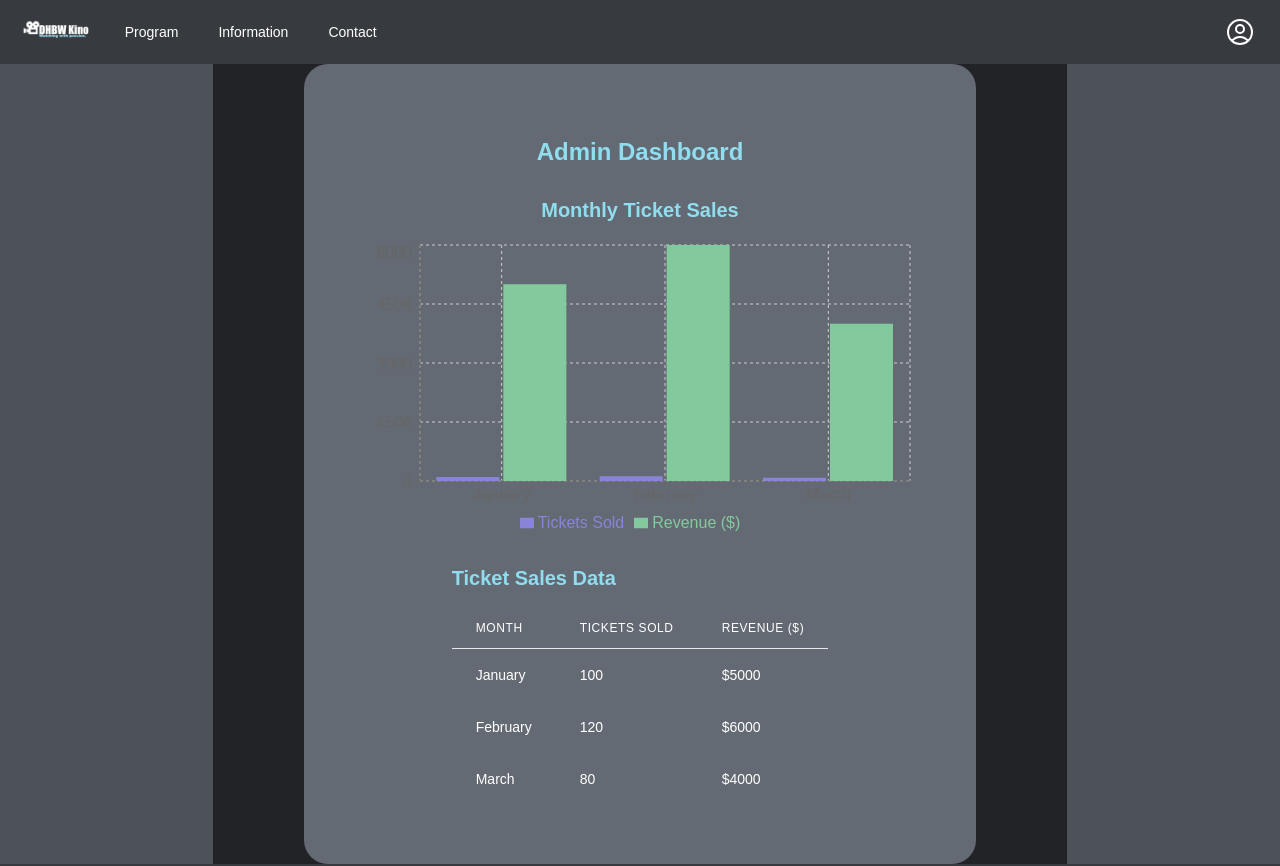
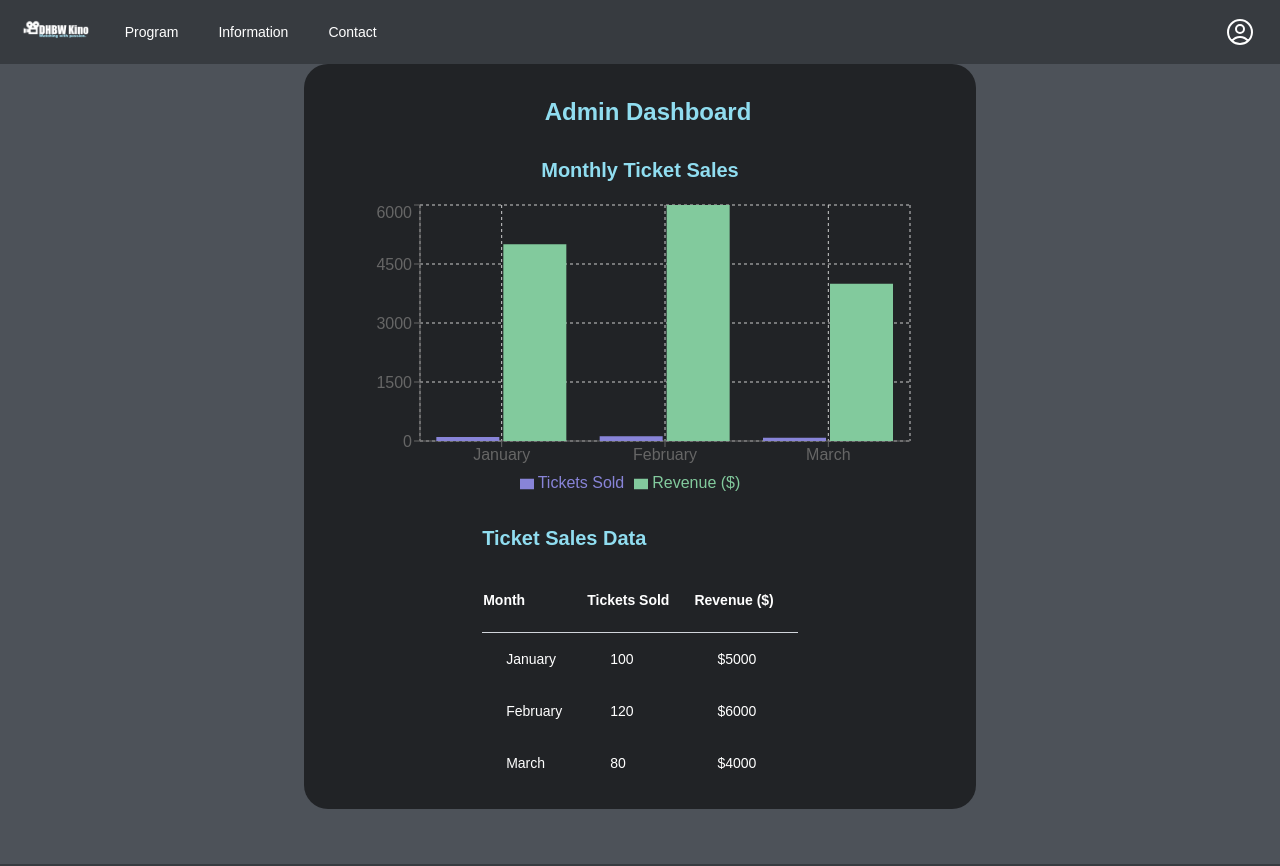
Before and after one commit to rickertmar/KinoticketFrontend, a Next.js app in the folder nextjs-blog/: page /admin/ticket in a window 1280 px wide. Shown: the top 866 px of the page. Built offline with nearby package versions, Linux system fonts and the light colour scheme.

Commit message:
Dashboard Startseite updated

```diff
--- a/nextjs-blog/pages/admin/ticket.js
+++ b/nextjs-blog/pages/admin/ticket.js
@@ -24,9 +24,9 @@ const Tickets = () => {
   }, []);
 
   return (
-    <div className="flex flex-col justify-center items-center h-screen bg-primary-20">
-      <div className="rounded-3xl mb-15 px-10 py-5 w-full max-w-2xl flex flex-1 flex-col bg-primary-50 justify-center items-center">
-        <h1 className="flex justify-center items-center text-2xl font-semibold text-accent-50 mb-4 bg-accent p-3 rounded w-full">
+    <div className="flex flex-col justify-center items-center">
+      <div className="rounded-3xl mb-15 px-10 py-5 w-full max-w-2xl flex flex-1 flex-col bg-primary-20 justify-center items-center">
+        <h1 className="flex ml-4 justify-center items-center text-2xl font-semibold text-accent-50 mb-4 bg-accent p-3 rounded w-full">
           Admin Dashboard
         </h1>
 
@@ -65,18 +65,19 @@ const Tickets = () => {
           </h2>
           <table className="min-w-full divide-y divide-gray-200 text-white">
           <thead>
-              <tr>
-                <th className="px-6 py-3 text-left text-xs font-medium uppercase tracking-wider">
+                <tr className="w-full h-16 border-gray-300 border-b py-8">
+                  <th className="text-white font-bold pr-6 text-left text-sm tracking-normal leading-4">
                     Month
                   </th>
-                <th className="px-6 py-3 text-left text-xs font-medium uppercase tracking-wider">
+                  <th className="text-white font-bold pr-6 text-left text-sm tracking-normal leading-4">
                     Tickets Sold
                   </th>
-                <th className="px-6 py-3 text-left text-xs font-medium uppercase tracking-wider">
+                  <th className="text-white font-bold pr-6 text-left text-sm tracking-normal leading-4">
                     Revenue ($)
                   </th>
                 </tr>
               </thead>
+
             <tbody>
               {ticketSalesData.map((item) => (
                 <tr key={item.month}>
```
Lines whose indentation alone changed are shown as unchanged.
